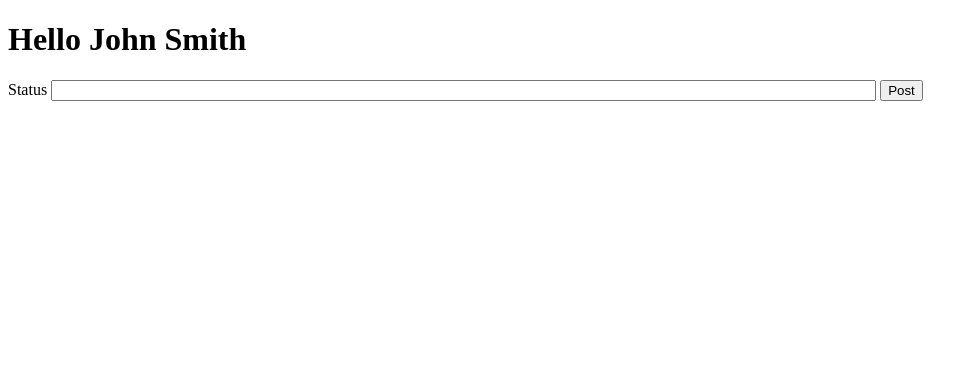
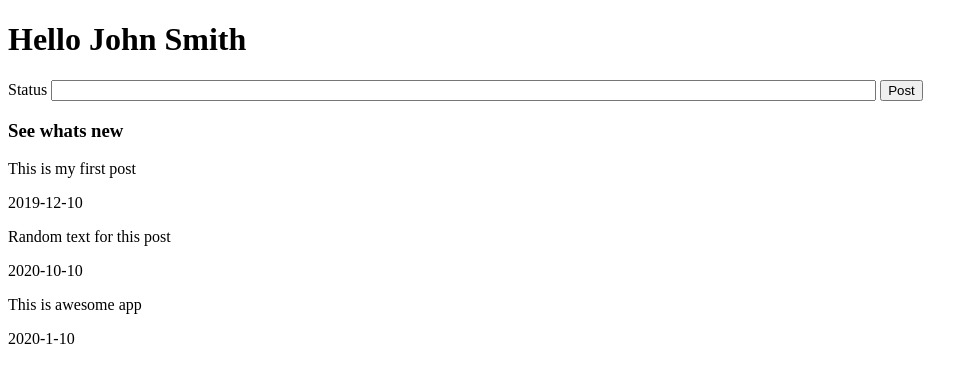
Before and after one commit to boris-ns/flask-ssti-demo, a Flask app: page / in a window 1280 px wide. Shown: the top 383 px of the page, without its empty margins (0-978 px from the left). Run offline with Flask 2, Linux system fonts and the light colour scheme.

Commit message:
Refactored homepage to use render_template_string so we can show how the attacks work

```diff
--- a/main.py
+++ b/main.py
@@ -1,7 +1,9 @@
-from flask import Flask, render_template, redirect
+from flask import Flask, render_template, redirect, request, render_template_string
 from flask_wtf import FlaskForm
 from wtforms import StringField, SubmitField
 from wtforms.validators import DataRequired
+from datetime import date
+
 
 app = Flask(__name__)
 app.config['SECRET_KEY'] = 'This is super secret key'
@@ -11,21 +13,45 @@ class PostStatusForm(FlaskForm):
     status_field = StringField('Status', validators=[DataRequired()])
     submit = SubmitField('Post')
 
+class Post:
+    def __init__(self, text, date):
+        self.text = text
+        self.date = date
+
+posts = [
+    Post('This is my first post', '2019-12-10'),
+    Post('Random text for this post', '2020-10-10'),
+    Post('This is awesome app', '2020-1-10')
+]
+
 
 @app.route('/', methods=['GET', 'POST'])
 def homepage():
     data = {
         'name': 'John Smith',
-        'image': ''
+        'posts': posts
     }
 
     form = PostStatusForm()
 
     if form.validate_on_submit():
-        print('You entered {}'.format(form.status_field.data))
+        posts.append(Post(form.status_field.data, date.today()))
         return redirect('/')
 
-    return render_template('home.html', data=data, form=form)
+    template = '''
+        {% include "home.html" %}
+        <h3>See whats new</h3>
+    '''
+
+    for post in data['posts']:
+        post_html = '''
+            <p>{}</p>
+            <p>{}</p>
+        '''.format(post.text, post.date)
+
+        template += post_html
+
+    return render_template_string(template, data=data, form=form)
 
 
 if __name__ == '__main__':
--- a/templates/home.html
+++ b/templates/home.html
@@ -11,7 +11,6 @@
     {{ form.status_field(size=100)}}
 
     {{ form.submit() }}
-
 </form>
 
 {% endblock %}
```
